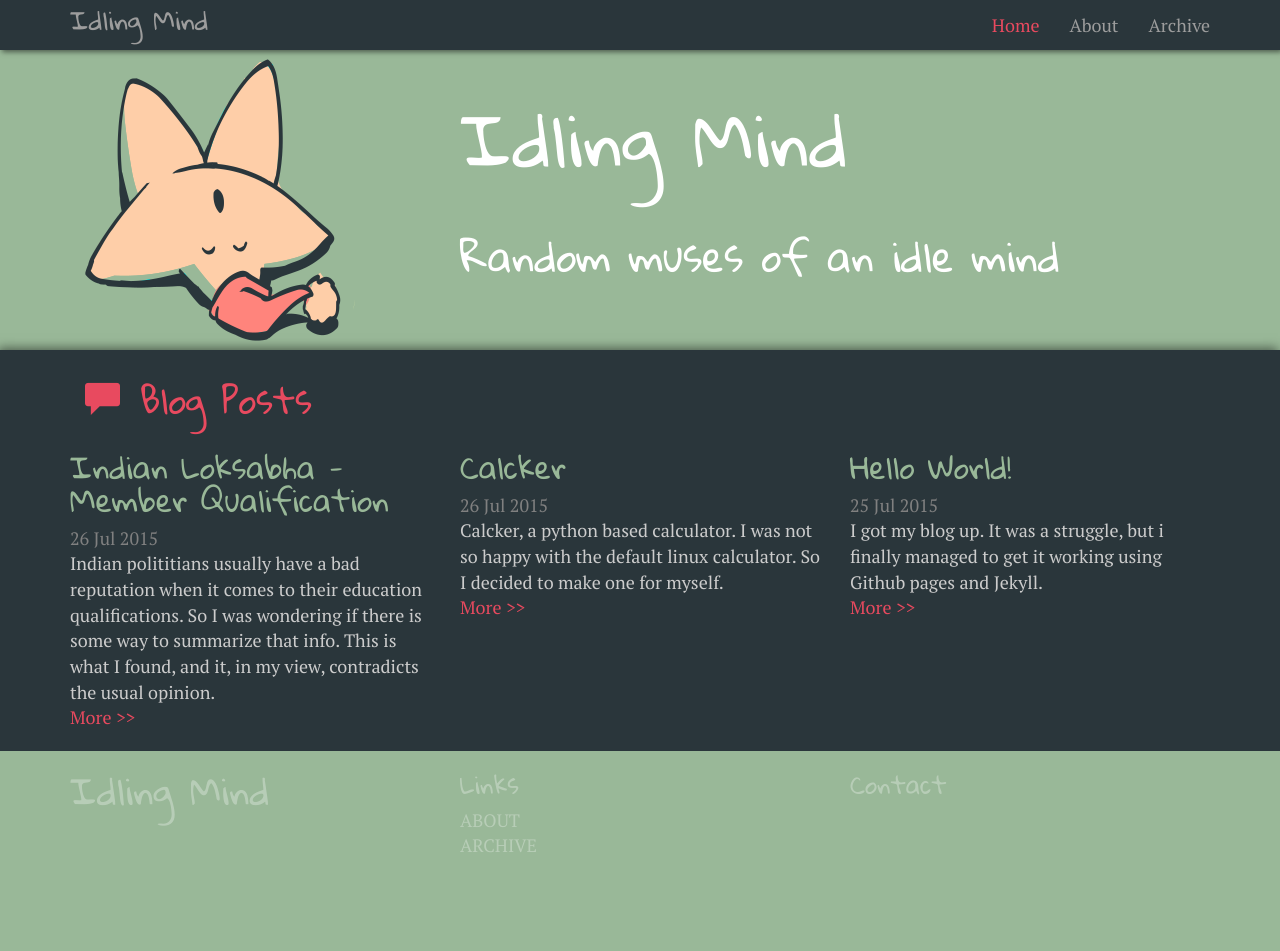
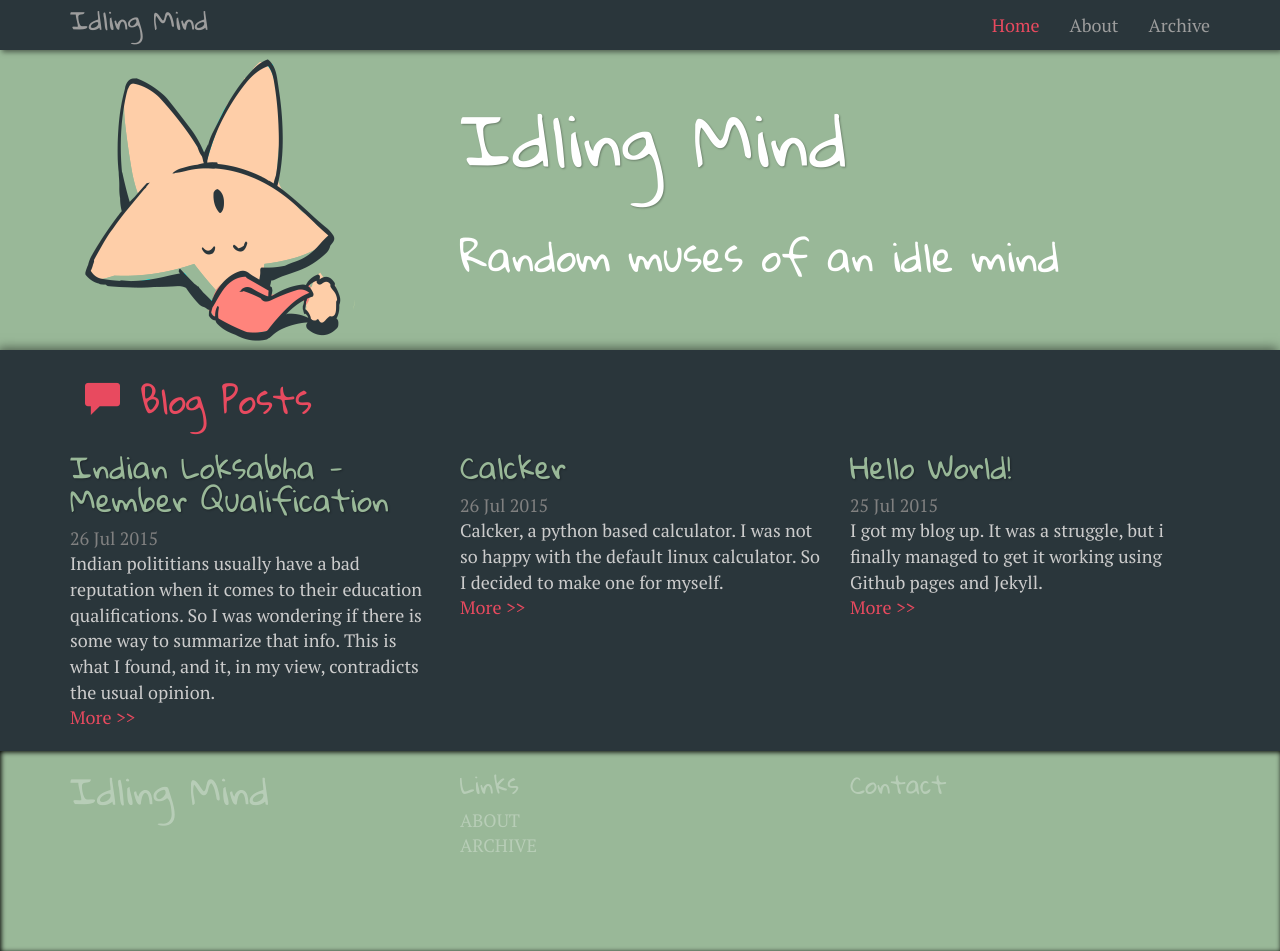
Before and after one commit to idling-mind/idling-mind.github.io, a Jekyll site: the page built from index.html, in a window 1280 px wide and 951 px high. Built offline with Jekyll 4.4.1, drawn with Linux system fonts in a browser that asks for light colours; nearby versions of some CDN libraries; the list of posts is cut into pages by our own code.

Commit message:
Update theme.css
Shadows for banner text and inner shadow for footer

```diff
--- a/public/css/theme.css
+++ b/public/css/theme.css
@@ -55,6 +55,9 @@ h1,h2,h3{
     font-family: 'Gloria Hallelujah', cursive;
     text-align:center;
 }
+.banner h1,h2{
+  text-shadow:1px 1px 2px rgba(0,0,0,0.3);
+}
 .banner h1{
     font-size:40px;
     color:white;
@@ -97,6 +100,7 @@ h1,h2,h3{
   height: 200px;
   overflow:hidden;
   background-color: #99B898;
+  box-shadow: inset 1px 1px 5px black;
   color:rgba(255,255,255,0.3);
 }
 .footer > .container {
```
